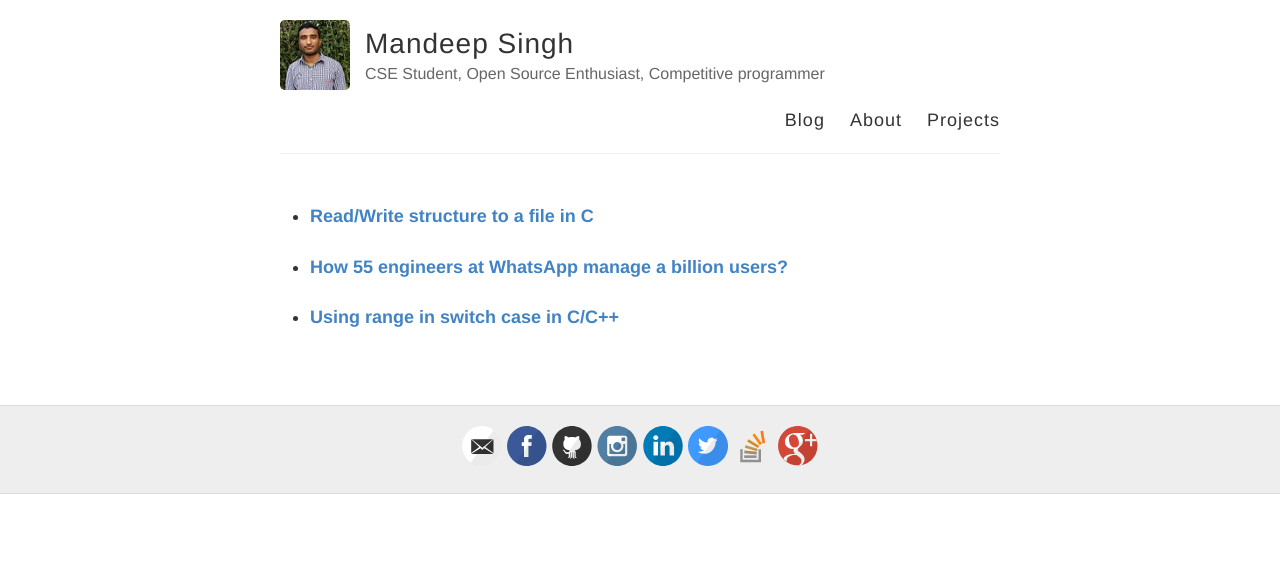
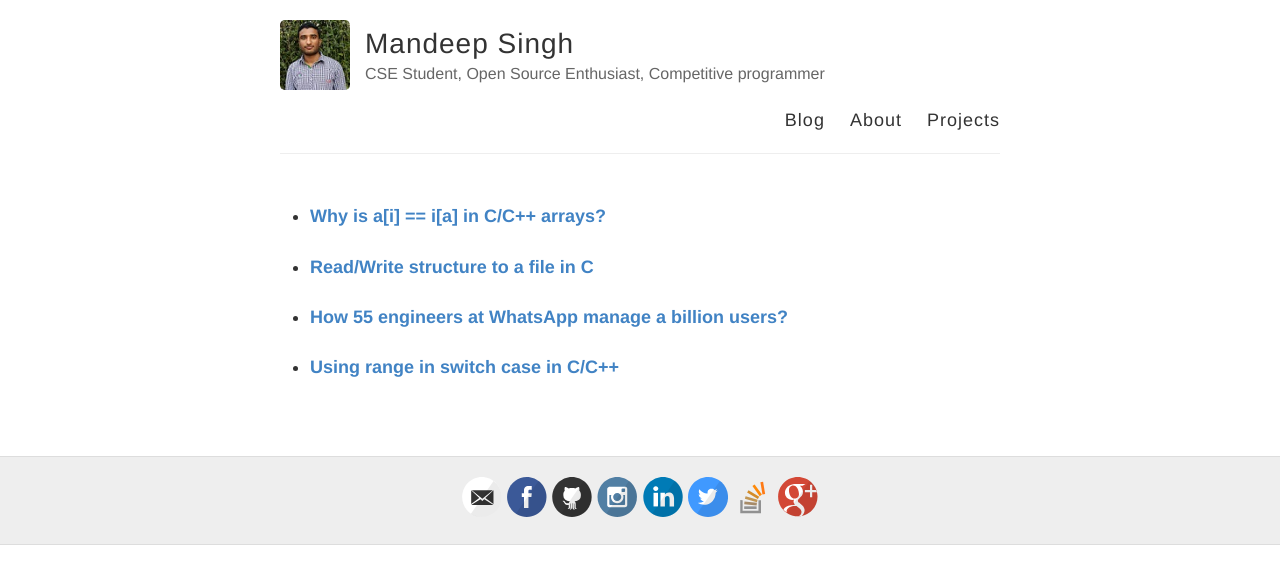
Before and after one commit to msdeep14/msdeep14.github.io, a Jekyll site: the page built from projects/geeksforgeeks_articles.html, in a window 1280 px wide. Shown: the top 584 px of the page. Built offline with Jekyll 4.4.1, drawn with Linux system fonts in a browser that asks for light colours.

Commit message:
add geeksforgeeks article link

```diff
--- a/projects/geeksforgeeks_articles.html
+++ b/projects/geeksforgeeks_articles.html
@@ -10,6 +10,7 @@ permalink: /_includes/geeksforgeeks_articles
 <body>
     <p>
     <ul>
+        <li><strong><a href = "http://www.geeksforgeeks.org/ai-ia-cc-arrays/">Why is a[i] == i[a] in C/C++ arrays?</a></strong></li><br/>
         <li><strong><a href = "http://www.geeksforgeeks.org/readwrite-structure-file-c/">Read/Write structure to a file in C</a></strong></li><br/>
         <li><strong><a href = "http://www.geeksforgeeks.org/55-engineers-whatsapp-manage-billion-users/">How 55 engineers at WhatsApp manage a billion users?</a></strong></li>
         <br/>
```
